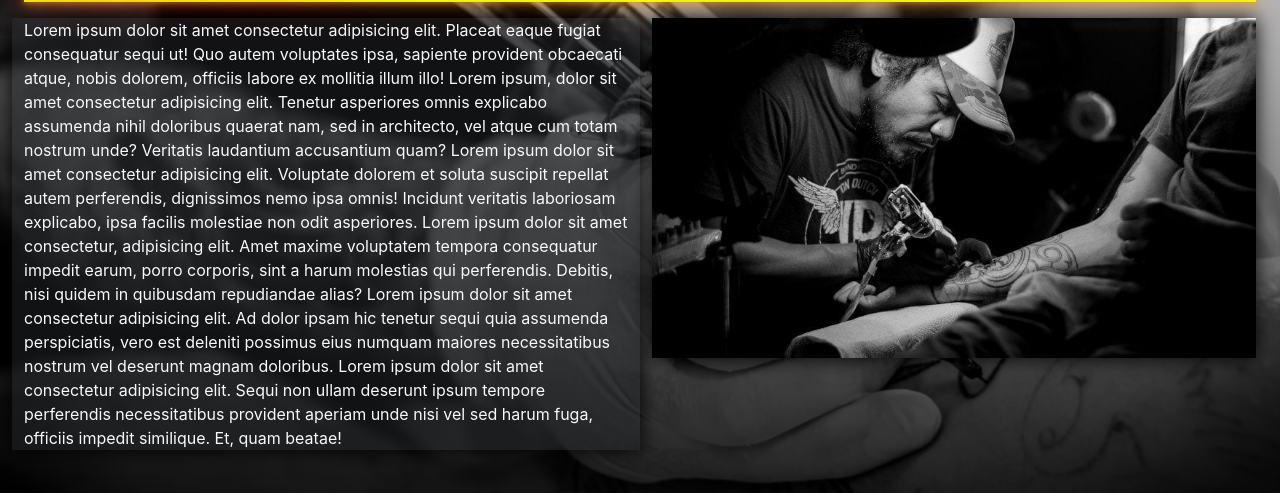
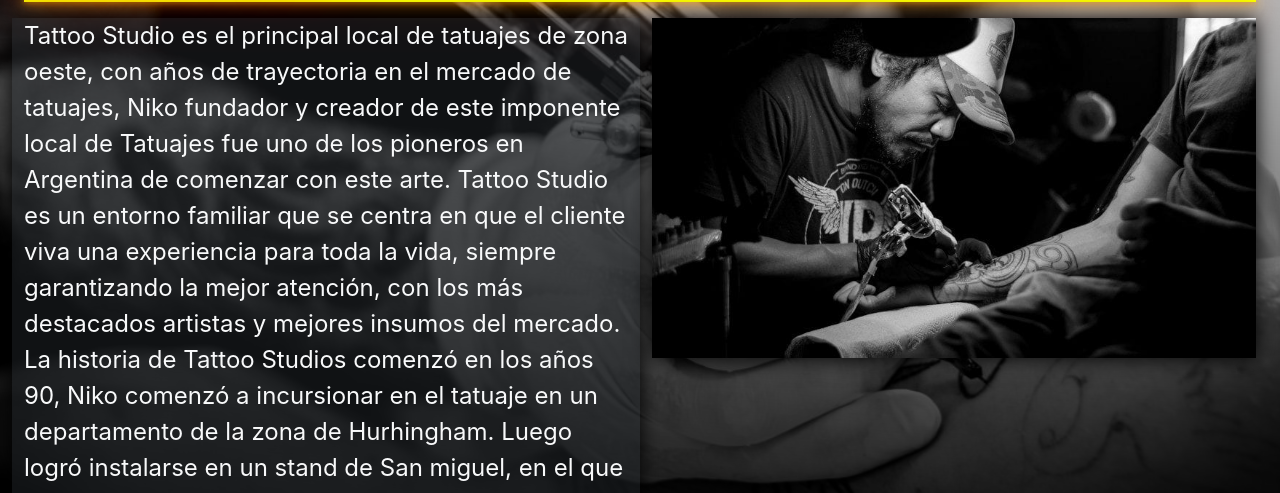
Before and after one commit to nikotaccetta/Tattoo-Final, a plain HTML site: page index.html in a window 1280 px wide. Shown: the part 213-706 px from the top of the page. Drawn offline with nearby package versions, Linux system fonts and the light colour scheme; a web font is replaced by a local one.

Commit message:
correccion detalles

```diff
--- a/css/style.css
+++ b/css/style.css
@@ -230,6 +230,10 @@ main img,
   box-shadow: 0 0 20px 0 black;
 }
 
+.custom_p {
+  font-size: 24px;
+}
+
 /* TRABAJOS */
 
 /* Imagen */
@@ -318,6 +322,7 @@ main img,
   color: black;
 }
 
+
 /* Footer */
 .footer a img:hover {
   transform: scale(1.2);
--- a/index.html
+++ b/index.html
@@ -5,9 +5,15 @@
     <meta http-equiv="X-UA-Compatible" content="IE=edge" />
     <meta name="viewport" content="width=device-width, initial-scale=1.0" />
     <title>Tatuajes</title>
-    <meta name="description" content="Los mejores tatuajes Zona oeste San Miguel Black and white, todos los estilos">
-    <meta name="keywords" content="Tatuaje, tattoo, anime, tinta, black and white">
-    <meta name="author" content="Niko">
+    <meta
+      name="description"
+      content="Los mejores tatuajes Zona oeste San Miguel Black and white, todos los estilos"
+    />
+    <meta
+      name="keywords"
+      content="Tatuaje, tattoo, anime, tinta, black and white"
+    />
+    <meta name="author" content="Niko" />
     <link rel="icon" href="img/tattoo-machine.png" type="image/png" />
     <link rel="stylesheet" href="./css/style.css" />
     <link rel="preconnect" href="https://fonts.googleapis.com" />
@@ -91,31 +97,28 @@
       </nav>
     </header>
 
-    <main class="container-fluid custom-container my-4 px-4">
+    <main class="container-fluid my-4 px-4">
       <h2>Quienes somos</h2>
       <hr class="custom__hr" />
       <div class="row">
-        <p class="col-12 col-md-6 bg-dark bg-opacity-50 text-light custom_p">
-          Lorem ipsum dolor sit amet consectetur adipisicing elit. Placeat eaque
-          fugiat consequatur sequi ut! Quo autem voluptates ipsa, sapiente
-          provident obcaecati atque, nobis dolorem, officiis labore ex mollitia
-          illum illo! Lorem ipsum, dolor sit amet consectetur adipisicing elit.
-          Tenetur asperiores omnis explicabo assumenda nihil doloribus quaerat
-          nam, sed in architecto, vel atque cum totam nostrum unde? Veritatis
-          laudantium accusantium quam? Lorem ipsum dolor sit amet consectetur
-          adipisicing elit. Voluptate dolorem et soluta suscipit repellat autem
-          perferendis, dignissimos nemo ipsa omnis! Incidunt veritatis
-          laboriosam explicabo, ipsa facilis molestiae non odit asperiores.
-          Lorem ipsum dolor sit amet consectetur, adipisicing elit. Amet maxime
-          voluptatem tempora consequatur impedit earum, porro corporis, sint a
-          harum molestias qui perferendis. Debitis, nisi quidem in quibusdam
-          repudiandae alias? Lorem ipsum dolor sit amet consectetur adipisicing
-          elit. Ad dolor ipsam hic tenetur sequi quia assumenda perspiciatis,
-          vero est deleniti possimus eius numquam maiores necessitatibus nostrum
-          vel deserunt magnam doloribus. Lorem ipsum dolor sit amet consectetur
-          adipisicing elit. Sequi non ullam deserunt ipsum tempore perferendis
-          necessitatibus provident aperiam unde nisi vel sed harum fuga,
-          officiis impedit similique. Et, quam beatae!
+        <p
+          class="col-12 col-md-6 bg-dark bg-opacity-50 text-light custom_p p__main"
+        >
+          Tattoo Studio es el principal local de tatuajes de zona oeste, con
+          años de trayectoria en el mercado de tatuajes, Niko fundador y creador
+          de este imponente local de Tatuajes fue uno de los pioneros en
+          Argentina de comenzar con este arte. Tattoo Studio es un entorno
+          familiar que se centra en que el cliente viva una experiencia para
+          toda la vida, siempre garantizando la mejor atención, con los más
+          destacados artistas y mejores insumos del mercado.
+          <br />
+          La historia de Tattoo Studios comenzó en los años 90, Niko comenzó a
+          incursionar en el tatuaje en un departamento de la zona de Hurhingham.
+          Luego logró instalarse en un stand de San miguel, en el que
+          tatuaba a los trabajadores del lugar. Más tarde desembarcó en una
+          galería de su barrio para finalmente abrir su reconocido local junto a
+          la estación y poder emprender su segundo local en el barrio
+          emblemático de Muñiz.
         </p>
 
         <div class="col-12 col-md-6 mt-0 mb-auto">
```
Also changed, not shown: pages/contacto.html (+18 -4 lines), pages/presupuesto.html (+18 -3 lines).
